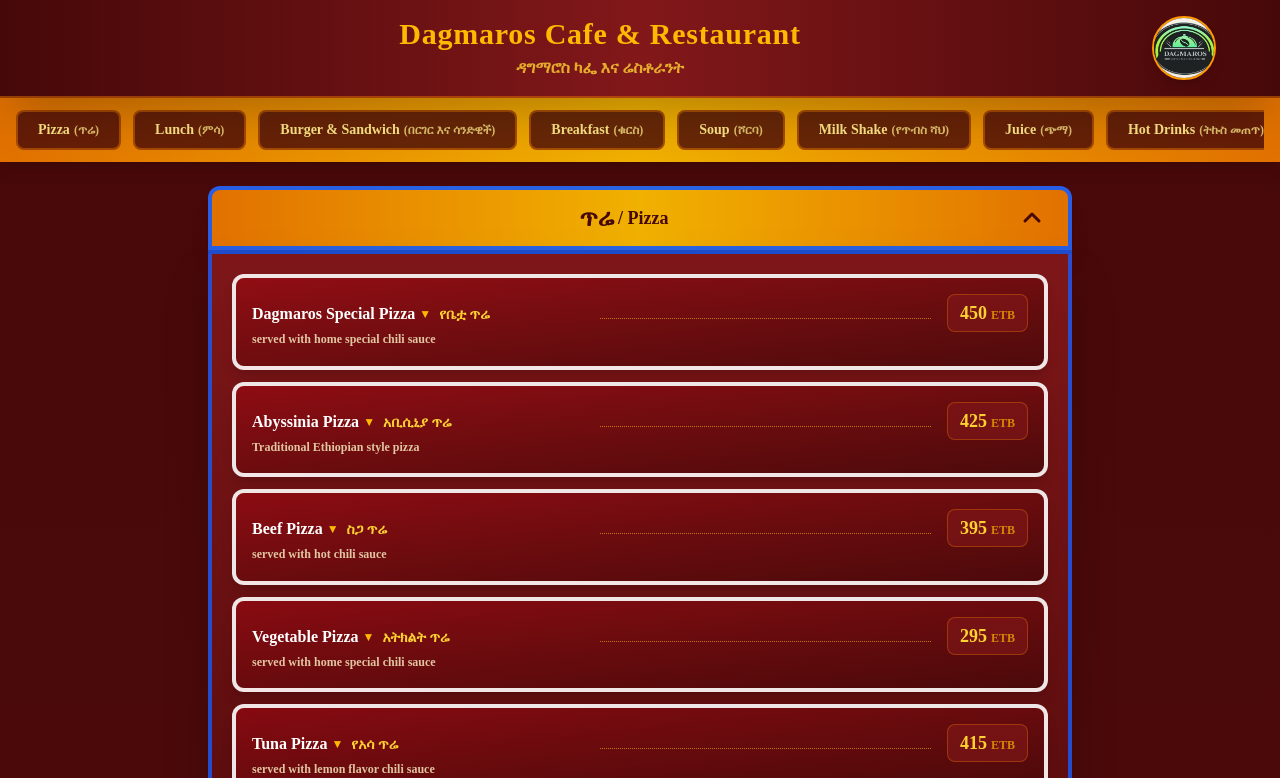
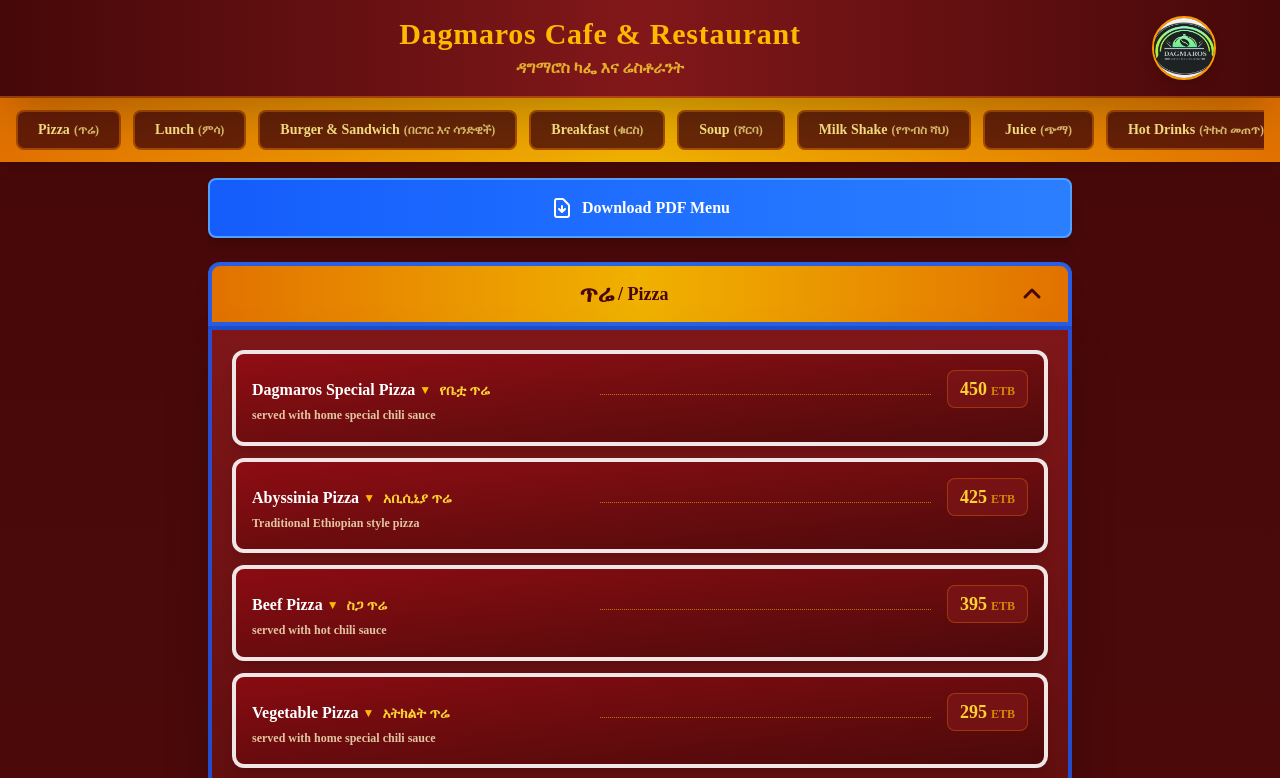
Before and after one commit to simegnewcs/DigitalMenu, a Next.js app: page /menu in a window 1280 px wide. Shown: the top 778 px of the page. Built offline with nearby package versions, Linux system fonts and the light colour scheme.

Commit message:
add pdf menu button

```diff
--- a/package.json
+++ b/package.json
@@ -11,6 +11,8 @@
   "dependencies": {
     "html2canvas": "^1.4.1",
     "html5-qrcode": "^2.3.8",
+    "jspdf": "^4.2.1",
+    "jspdf-autotable": "^5.0.8",
     "lucide-react": "^1.17.0",
     "next": "16.2.7",
     "qrcode": "^1.5.4",
--- a/src/app/menu/page.tsx
+++ b/src/app/menu/page.tsx
@@ -6,6 +6,206 @@
 import CategoryNav from '@/components/CategoryNav';
 import Link from 'next/link';
 import Image from 'next/image';
+
+// PDF Generation Function
+const generatePDF = () => {
+  // Create a printable window with styled content
+  const printWindow = window.open('', '_blank');
+  if (!printWindow) return;
+
+  // Build menu HTML
+  let menuHTML = '';
+  categories.forEach((category) => {
+    const items = menuItems.filter(item => item.category === category.id);
+    if (items.length === 0) return;
+
+    menuHTML += `
+      <div class="category">
+        <div class="category-header">
+          <span class="category-am">${category.nameAm}</span> / ${category.name}
+        </div>
+        <div class="items">
+    `;
+
+    items.forEach((item) => {
+      const subItemsHtml = item.subItems && item.subItems.length > 0
+        ? `<div class="ingredients">${item.subItems.map(si => `<span class="ingredient">${si.name}</span>`).join('')}</div>`
+        : '';
+
+      menuHTML += `
+        <div class="item">
+          <div class="item-header">
+            <div class="item-names">
+              <span class="item-name">${item.name}</span>
+              <span class="item-am">${item.nameAmharic}</span>
+            </div>
+            <div class="item-price">${item.price} <span class="currency">ETB</span></div>
+          </div>
+          <div class="item-desc">${item.description}</div>
+          ${subItemsHtml}
+        </div>
+      `;
+    });
+
+    menuHTML += '</div></div>';
+  });
+
+  const html = `
+    <!DOCTYPE html>
+    <html>
+      <head>
+        <title>Dagmaros Menu</title>
+        <style>
+          @page { size: A4; margin: 15mm; }
+          * { margin: 0; padding: 0; box-sizing: border-box; }
+          body {
+            font-family: 'Times New Roman', Times, serif;
+            font-weight: bold;
+            background: white;
+            color: #450a0a;
+            line-height: 1.4;
+          }
+          .container {
+            max-width: 210mm;
+            margin: 0 auto;
+            padding: 10mm;
+          }
+          .header {
+            text-align: center;
+            padding-bottom: 15px;
+            border-bottom: 3px solid #d97706;
+            margin-bottom: 20px;
+          }
+          .logo {
+            width: 70px;
+            height: 70px;
+            border-radius: 50%;
+            border: 3px solid #f59e0b;
+            margin: 0 auto 10px;
+          }
+          .restaurant-name {
+            font-size: 26px;
+            color: #450a0a;
+            margin-bottom: 3px;
+          }
+          .restaurant-am {
+            font-size: 16px;
+            color: #92400e;
+          }
+          .category {
+            margin-bottom: 20px;
+            page-break-inside: avoid;
+          }
+          .category-header {
+            background: linear-gradient(to right, #d97706, #fbbf24, #d97706);
+            color: #450a0a;
+            padding: 8px 15px;
+            font-size: 16px;
+            border-radius: 8px;
+            margin-bottom: 10px;
+            text-align: center;
+          }
+          .category-am {
+            font-size: 18px;
+          }
+          .items {
+            padding: 0 5px;
+          }
+          .item {
+            background: #fef3c7;
+            border: 1px solid #d97706;
+            border-radius: 6px;
+            padding: 10px;
+            margin-bottom: 8px;
+            page-break-inside: avoid;
+          }
+          .item-header {
+            display: flex;
+            justify-content: space-between;
+            align-items: flex-start;
+            margin-bottom: 5px;
+          }
+          .item-names {
+            display: flex;
+            flex-direction: column;
+          }
+          .item-name {
+            font-size: 14px;
+            color: #450a0a;
+          }
+          .item-am {
+            font-size: 12px;
+            color: #92400e;
+          }
+          .item-price {
+            font-size: 16px;
+            color: #450a0a;
+            white-space: nowrap;
+          }
+          .currency {
+            font-size: 11px;
+            color: #92400e;
+          }
+          .item-desc {
+            font-size: 11px;
+            color: #78350f;
+            font-style: italic;
+            margin-bottom: 5px;
+          }
+          .ingredients {
+            display: flex;
+            flex-wrap: wrap;
+            gap: 5px;
+            margin-top: 5px;
+          }
+          .ingredient {
+            background: #fde68a;
+            padding: 2px 8px;
+            border-radius: 10px;
+            font-size: 9px;
+            color: #78350f;
+            border: 1px solid #f59e0b;
+          }
+          .footer {
+            text-align: center;
+            margin-top: 30px;
+            padding-top: 15px;
+            border-top: 2px solid #d97706;
+            font-size: 11px;
+            color: #92400e;
+          }
+          @media print {
+            body { -webkit-print-color-adjust: exact; print-color-adjust: exact; }
+            .no-print { display: none; }
+          }
+        </style>
+      </head>
+      <body>
+        <div class="container">
+          <div class="header">
+            <img src="/dagmaroslogo.jpg" class="logo" alt="Logo" />
+            <div class="restaurant-name">Dagmaros Cafe & Restaurant</div>
+            <div class="restaurant-am">ዳግማሮስ ካፌ እና ሬስቶራንት</div>
+          </div>
+          ${menuHTML}
+          <div class="footer">
+            <p>Thank you for visiting Dagmaros Cafe & Restaurant</p>
+            <p>አስተማማኝ አገልግሎት እናበርክታለን</p>
+            <p style="margin-top: 10px;">Powered by DevVoltz Technology PLC</p>
+          </div>
+        </div>
+        <div class="no-print" style="text-align: center; padding: 20px; background: #fef3c7;">
+          <button onclick="window.print()" style="padding: 12px 30px; font-size: 16px; font-family: 'Times New Roman', serif; font-weight: bold; background: #d97706; color: white; border: none; border-radius: 8px; cursor: pointer;">
+            Save as PDF
+          </button>
+        </div>
+      </body>
+    </html>
+  `;
+
+  printWindow.document.write(html);
+  printWindow.document.close();
+};
 
 export default function MenuPage() {
   const [expandedCategories, setExpandedCategories] = useState<Set<string>>(
@@ -50,6 +250,19 @@
       </header>
 
       <CategoryNav categories={categories} activeCategory="all" />
+
+      {/* PDF Download Button */}
+      <div className="max-w-4xl mx-auto px-2 sm:px-4 pt-4">
+        <button
+          onClick={generatePDF}
+          className="w-full bg-gradient-to-r from-blue-600 to-blue-500 text-white py-3 sm:py-4 rounded-lg font-bold hover:from-blue-500 hover:to-blue-400 transition-all shadow-lg border-2 border-blue-400 text-sm sm:text-base flex items-center justify-center gap-2"
+        >
+          <svg className="w-5 h-5 sm:w-6 sm:h-6" fill="none" stroke="currentColor" viewBox="0 0 24 24">
+            <path strokeLinecap="round" strokeLinejoin="round" strokeWidth={2} d="M12 10v6m0 0l-3-3m3 3l3-3m2 8H7a2 2 0 01-2-2V5a2 2 0 012-2h5.586a1 1 0 01.707.293l5.414 5.414a1 1 0 01.293.707V19a2 2 0 01-2 2z" />
+          </svg>
+          Download PDF Menu
+        </button>
+      </div>
 
       <main className="max-w-4xl mx-auto px-2 sm:px-4 py-4 sm:py-6 pb-8 sm:pb-12">
         {categories.map((category) => {
```
Also changed, not shown: 1 other file (tests, documents, lock files or other folders).
